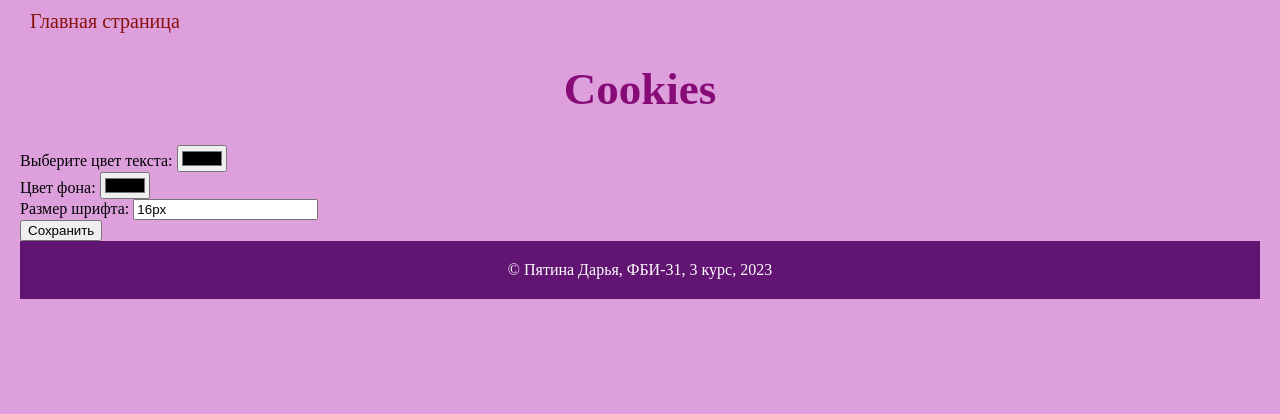
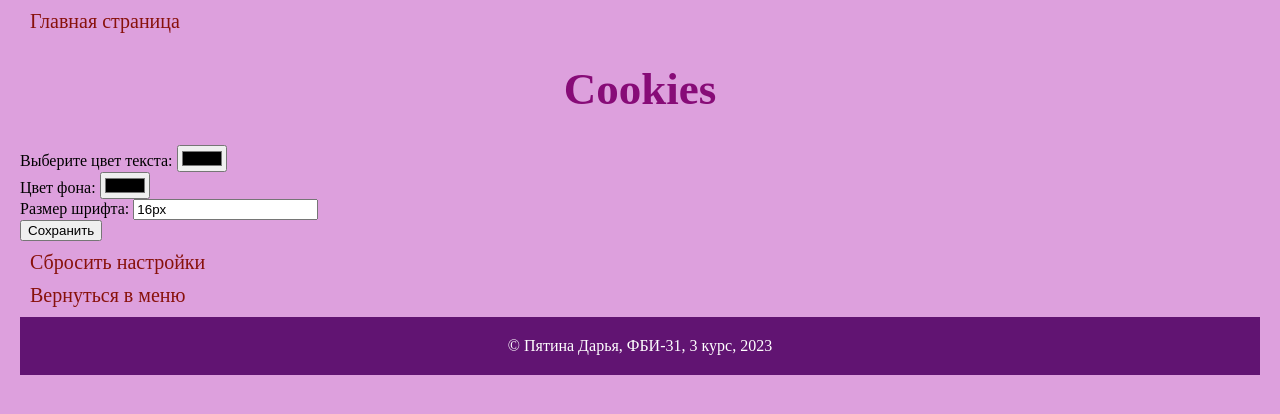
Before and after one commit to Dora59/web-back-labs, a Flask app: page /lab3/settings in a window 1280 px wide. Shown: the part 38-452 px from the top of the page. Run offline with Flask 3, Linux system fonts and the light colour scheme.

Commit message:
очистка всех кук

```diff
--- a/templates/lab3/settings.html
+++ b/templates/lab3/settings.html
@@ -22,6 +22,8 @@
 
         <div>
             <button type="submit">Сохранить</button>
+            <a href="/lab3/settings/reset">Сбросить настройки</a>
+            <a href="/lab3/">Вернуться в меню</a>
         </div>
     </form>
 {% endblock %}
```
